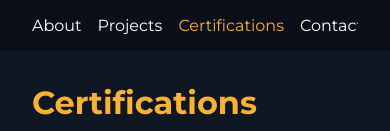
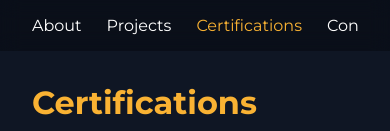
Before and after one commit to mitanshhh/mitanshhh.github.io, a plain HTML site: page certifications.html in a window 390 px wide. Shown: the top 131 px of the page. Drawn offline with Linux system fonts and the light colour scheme.

Commit message:
Update certifications.html

```diff
--- a/certifications.html
+++ b/certifications.html
@@ -173,7 +173,7 @@
              nav ul {
     flex-wrap: nowrap;
     overflow-x: auto;
-    gap: 1rem;
+    gap: 25px;
   }
 
   nav ul li {
```
